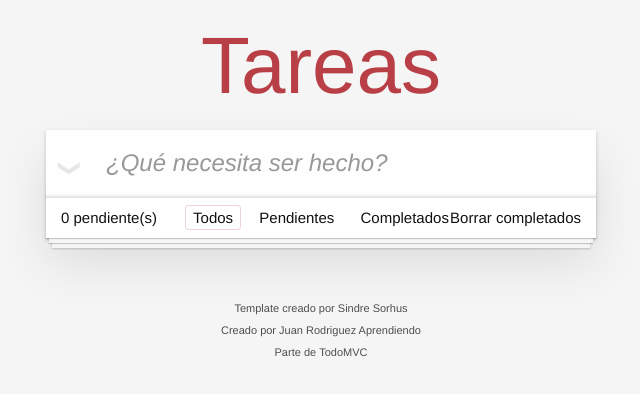
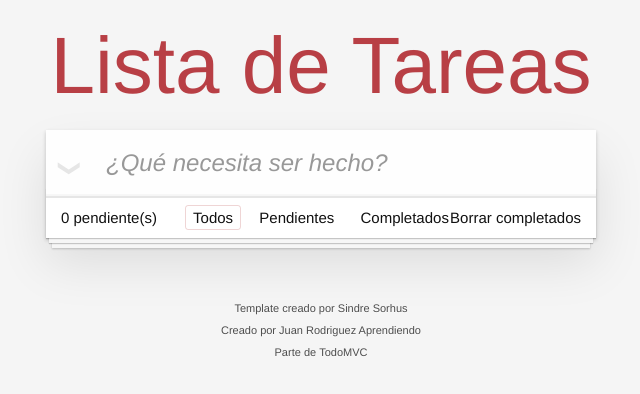
Before and after one commit to deftoss/todo-javascript, a website built with webpack: page src/index.html in a window 1280 px wide. Shown: the whole page, without its empty margins (319-959 px from the left). Built offline with nearby package versions, Linux system fonts and the light colour scheme.

Commit message:
Titulos Cambiados

```diff
--- a/src/index.html
+++ b/src/index.html
@@ -3,12 +3,12 @@
 	<head>
 		<meta charset="utf-8">
 		<meta name="viewport" content="width=device-width, initial-scale=1">
-		<title>Template • TodoMVC</title>
+		<title>Todo List Aplicacion</title>
 	</head>
 	<body>
 		<section class="todoapp">
 			<header class="header">
-				<h1>Tareas</h1>
+				<h1>Lista de Tareas</h1>
 				<input class="new-todo" placeholder="¿Qué necesita ser hecho?" autofocus>
 			</header>
 			<!-- This section should be hidden by default and shown when there are todos -->
```
Also changed, not shown: docs/index.html (deleted, +0 -1 lines), docs/assets/img/webpack-logo.png (deleted), 2 other files.
